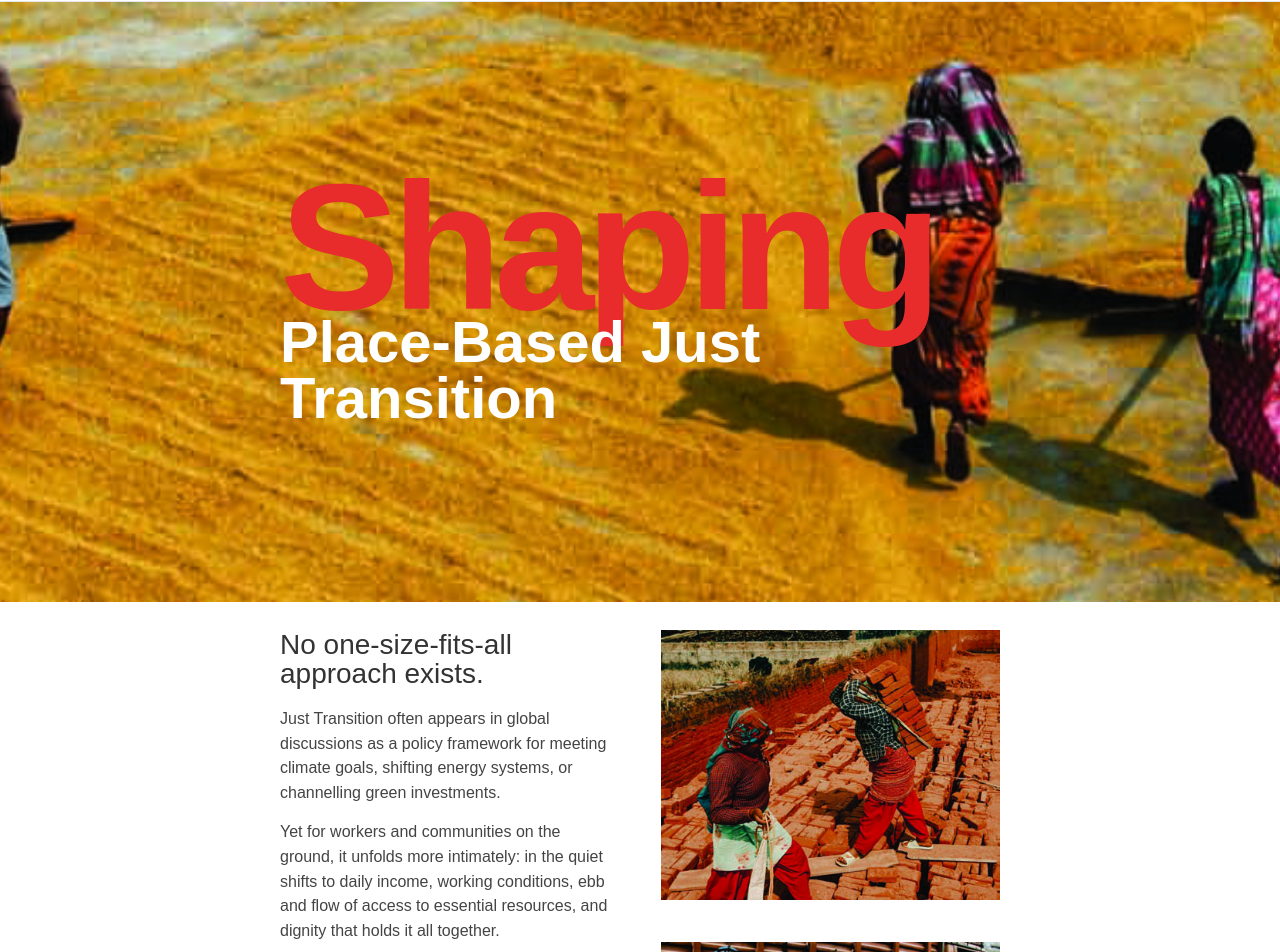
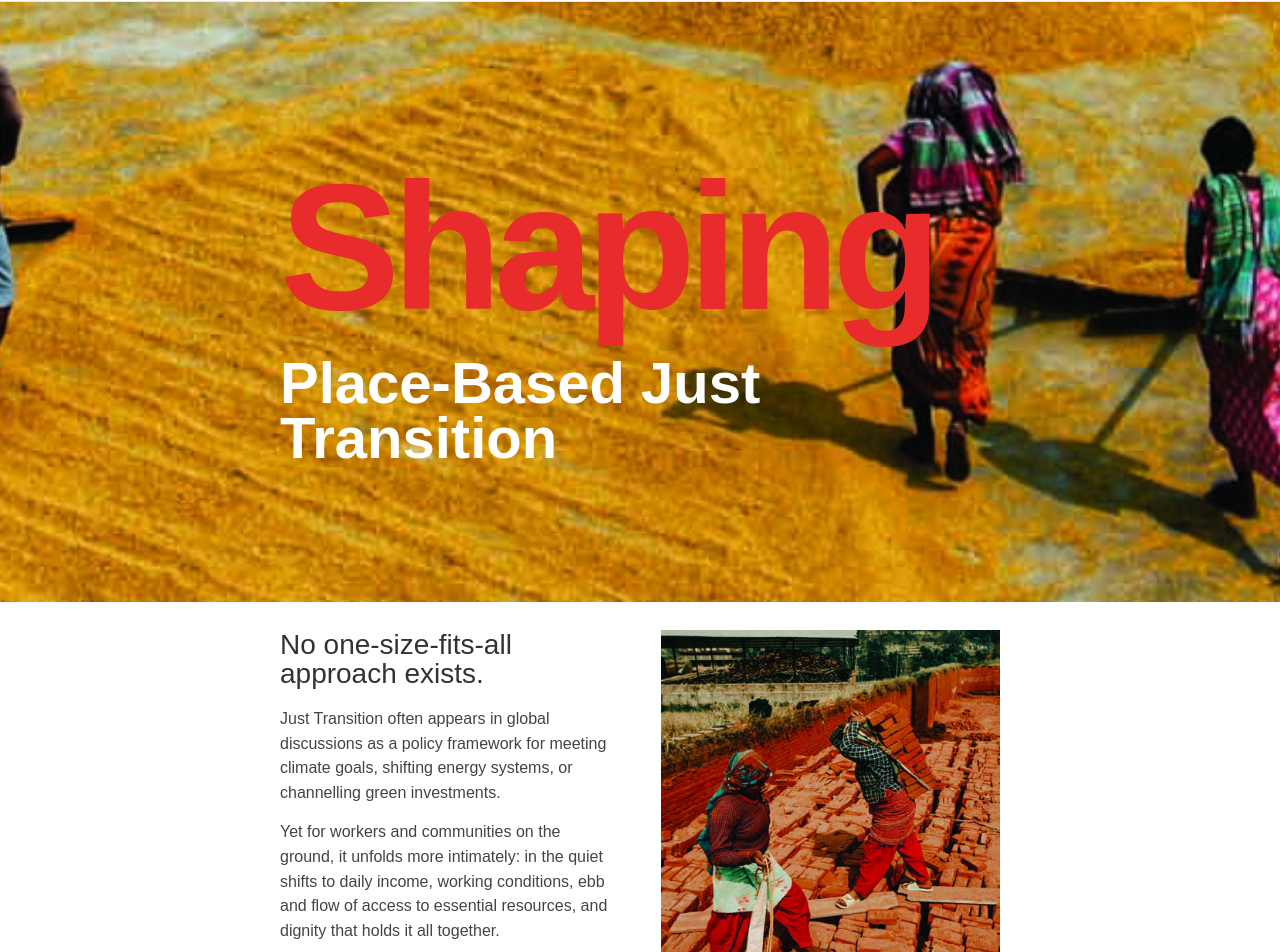
Before and after one commit to muhammed-bilal-uxd/new-pbjt-web-app, a Next.js app: page /about in a window 1280 px wide. Shown: the part 107-1059 px from the top of the page. Built offline with nearby package versions, Linux system fonts and the light colour scheme.

Commit message:
feat: about us update

```diff
--- a/src/app/about/about.css
+++ b/src/app/about/about.css
@@ -52,7 +52,7 @@
     margin: 0;
     color: var(--pbjt__red);
     font-size: clamp(90px, 16vw, 180px);
-    line-height: 0.75;
+    line-height: 120%;
     font-weight: 900;
     letter-spacing: -8px;
 }
@@ -94,7 +94,7 @@
 
 .pbjt__images img {
     width: 100%;
-    height: 270px;
+    height: auto;
     object-fit: cover;
 }
 
```
